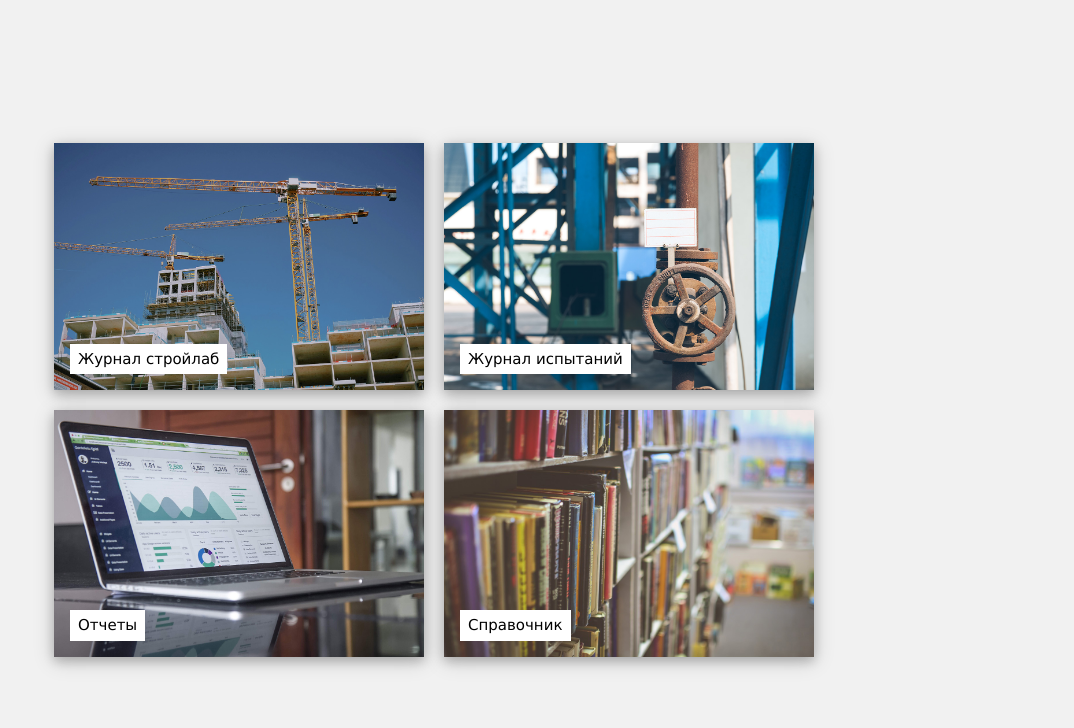
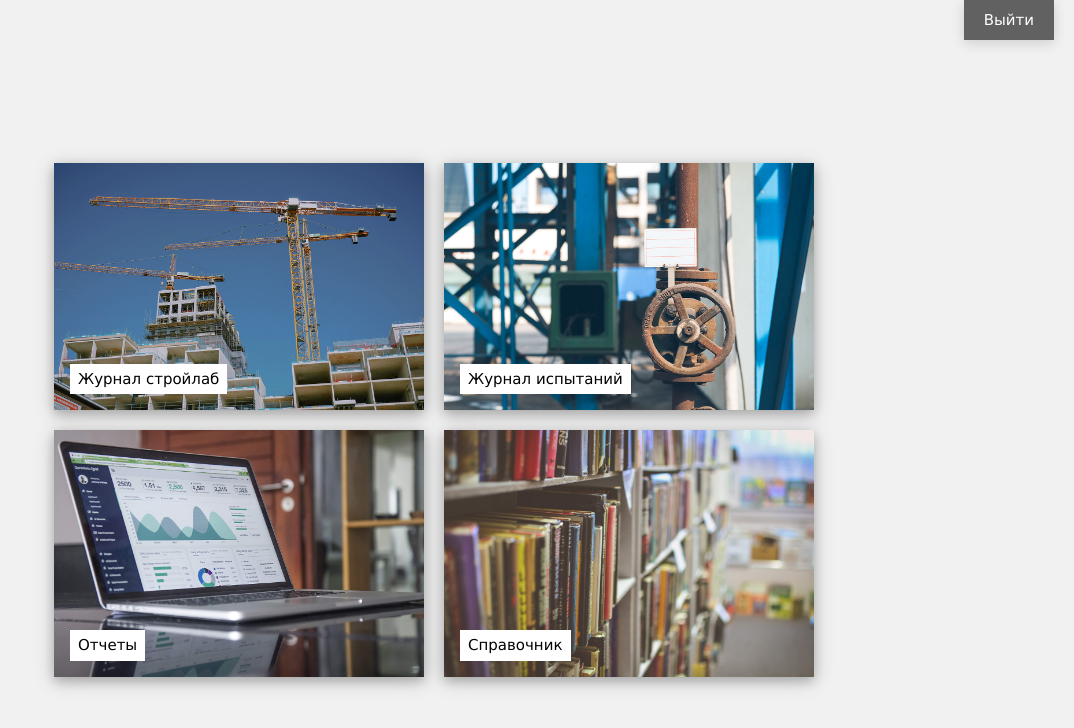
Before and after one commit to mitryyk/myFrontendproject, a React app: page / in a window 1280 px wide. Shown: the top 728 px of the page, without its empty margins (206-1280 px from the left). Built offline with nearby package versions, Linux system fonts and the light colour scheme.

Commit message:
commit 20.04.2024

```diff
--- a/src/pages/mainpage.tsx
+++ b/src/pages/mainpage.tsx
@@ -4,10 +4,12 @@ import { cardlinks } from '../data/AllPagesContent';
 
 export const Mainpage = () => {
   return (
-    <MainPageContainer>
-      {cardlinks.map(el => {
-        return <CardLink link={el.link} key={el.id} pic={el.img} text={el.text} />;
-      })}
-    </MainPageContainer>
+    <>
+      <MainPageContainer>
+        {cardlinks.map(el => {
+          return <CardLink link={el.link} key={el.id} pic={el.img} text={el.text} />;
+        })}
+      </MainPageContainer>
+    </>
   );
 };
--- a/src/sharedpagecomponents/headerResponsive/headerResp.module.scss
+++ b/src/sharedpagecomponents/headerResponsive/headerResp.module.scss
@@ -4,6 +4,13 @@ $nav-background: #607d8b;
 $nav-font-color: #ffffff;
 $link-hover-color: #4a616c;
 
+.refDiv{
+    display: block;
+    position: sticky;
+    top: 0;
+    background-color: $nav-background;
+    height: 40px;
+}
 
 .active {
     background-color: $link-hover-color;
@@ -11,8 +18,6 @@ $link-hover-color: #4a616c;
 
 nav {
     display: block;
-    position: sticky;
-    top: 0;
     box-shadow: 0 3px 12px rgba(0, 0, 0, 0.15);
     background-color: $nav-background;
     ul {
@@ -75,7 +80,7 @@ nav {
     z-index: 1;
     cursor: pointer;
     top: 0;
-    right: 15px;
+    left: 15px;
     background: $nav-background;
     height: 40px;
     width: 40px;
@@ -85,7 +90,11 @@ nav {
 
 .navList {
     @media (max-width: 720px) {
+        position: fixed;
+        top: 40px;
+        width: 100%;
         display: block;
+        z-index: 1;
         li {display: block;
             width: 100%;
             ul {
--- a/src/sharedpagecomponents/headerResponsive/index.tsx
+++ b/src/sharedpagecomponents/headerResponsive/index.tsx
@@ -27,7 +27,6 @@ export const HeaderResponsive = () => {
 
   useEffect(() => {
     const handleClick = (e: any) => {
-      console.log(!navEl.current.contains(e.target));
       if (!navEl.current.contains(e.target)) {
         setMenuOpen(false);
         setmenuMobileOpen(false);
@@ -77,7 +76,7 @@ export const HeaderResponsive = () => {
   });
 
   return (
-    <div ref={navEl}>
+    <div className={s.refDiv} ref={navEl}>
       <nav>
         <div className={s.navMobile} onClick={openMenuMobile}>
           <BurgerMenu color="white" style={{ width: 'inherit', height: 'inherit' }} />
--- a/src/sharedpagecomponents/pagecontainers/mainpage_container/ManePageContainer.module.scss
+++ b/src/sharedpagecomponents/pagecontainers/mainpage_container/ManePageContainer.module.scss
@@ -1,3 +1,14 @@
+.hiddenDiv {
+
+    display: block;
+    position: sticky;
+    z-index: 1;
+    top: 0;
+    height: 40px;
+    background-color: #f1f1f1;
+
+
+}
 .medGrid {
   display: grid;
   grid-template-columns: repeat(2, minmax(330px, 1fr));
@@ -16,7 +27,7 @@
   }
   margin: 0 auto;
   @media (min-width: 721px) {
-    height: 100vh;
+    height: calc(100vh - 40px);
   }
 
   align-content: center;
--- a/src/sharedpagecomponents/pagecontainers/mainpage_container/index.tsx
+++ b/src/sharedpagecomponents/pagecontainers/mainpage_container/index.tsx
@@ -1,7 +1,15 @@
 import { ReactNode } from 'react';
 import s from './ManePageContainer.module.scss';
+import { UserButton } from 'sharedpagecomponents/userButton';
 import '../../../w3.css';
 
 export const MainPageContainer = ({ children }: { children: ReactNode }) => {
-  return <div className={s.medGrid}>{children}</div>;
+  return (
+    <>
+      <div className={s.hiddenDiv}>
+        <UserButton />
+      </div>
+      <div className={s.medGrid}>{children}</div>
+    </>
+  );
 };
--- a/src/sharedpagecomponents/pagewrapper/index.tsx
+++ b/src/sharedpagecomponents/pagewrapper/index.tsx
@@ -2,10 +2,12 @@ import '../../w3.css';
 import { HeaderResponsive } from '../headerResponsive';
 import { ReactNode } from 'react';
 import s from './PageWrapper.module.scss';
+import { UserButton } from 'sharedpagecomponents/userButton';
 
 export const PageWrapper = ({ children }: { children: ReactNode }) => {
   return (
     <>
+      <UserButton />
       <HeaderResponsive />
       <div className={s.container}>{children}</div>
     </>
--- /dev/null
+++ b/src/sharedpagecomponents/userButton/index.tsx
@@ -0,0 +1,5 @@
+import s from './userButton.module.scss';
+
+export const UserButton = () => {
+  return <button className={s.button}>Выйти</button>;
+};
--- /dev/null
+++ b/src/sharedpagecomponents/userButton/userButton.module.scss
@@ -0,0 +1,18 @@
+$button-backgrond-color: #616161;
+
+.button {
+    position: fixed;
+    z-index: 1;
+    top: 0;
+    right: 20px;
+    background-color: $button-backgrond-color;
+    border: none;
+    color: white;
+    align-content: center;
+    text-align: center;
+    padding: 5px 20px;
+    font-size: 15px;
+    height: 40px;
+    cursor: pointer;
+    box-shadow: 0 3px 12px rgba(0, 0, 0, 0.15);
+}
```
Also changed, not shown: src/sharedpagecomponents/exitButton/index.tsx (deleted).
